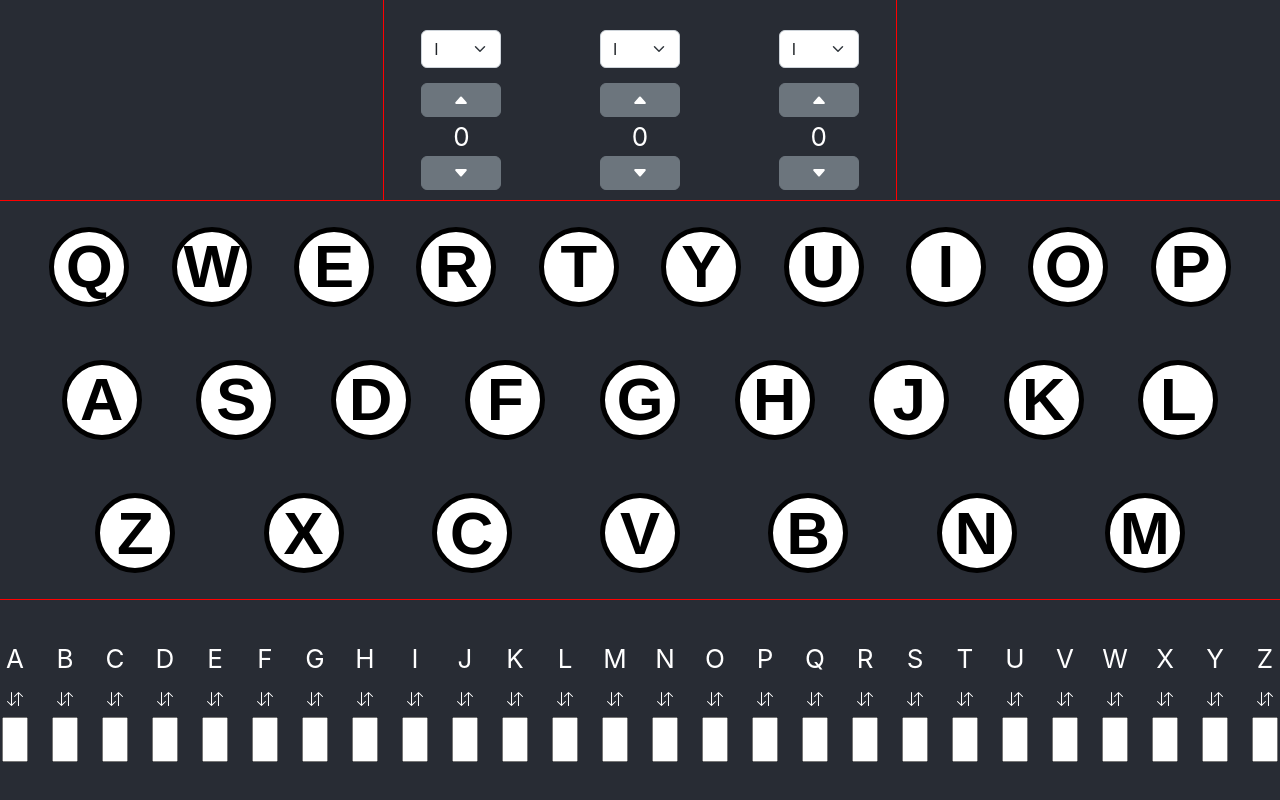
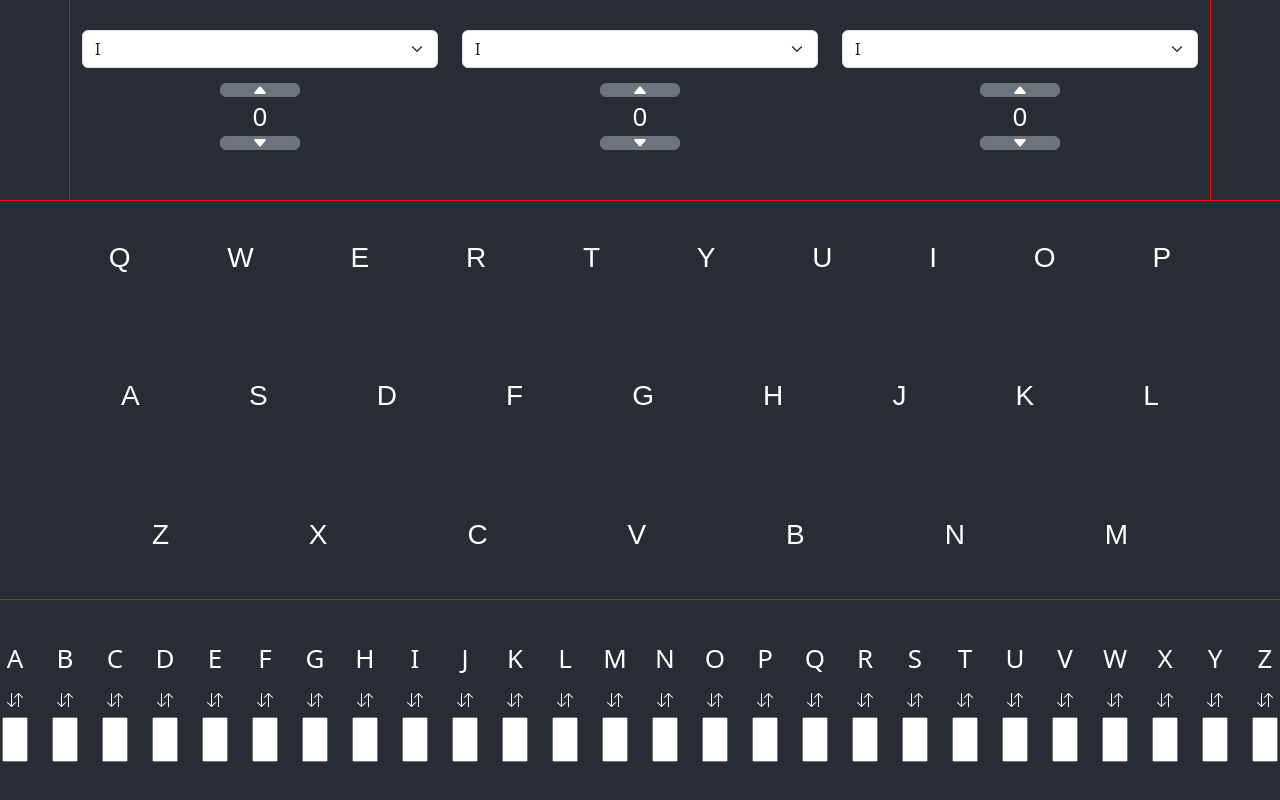
Before and after one commit to luishong07/Enigma-Replica, a React (Create React App) app: page / in a window 1280 px wide. Built offline with nearby package versions, Linux system fonts and the light colour scheme.

Commit message:
started reworking lampboard with built-in utility classes; spacing done

```diff
--- a/src/Lampboard.css
+++ b/src/Lampboard.css
@@ -2,10 +2,11 @@
 .base {
     /* border-radius: 10px; */
     background: #282c34;
-    display: flex;
+    /* display: flex; */
     height: 50vh;
-    flex-direction: column;
+    /* flex-direction: column; */
     font: 30px arial;
+    color: white;
 }
 
 .row {
@@ -33,9 +34,9 @@
     padding: 0;
     margin: 0;
     list-style: none;
-    display: flex;
-    align-items: center;
-    height: calc(50vh / 3);
+    /* display: flex; */
+    /* align-items: center; */
+    /* height: calc(50vh / 3); */
 }
 
 .flex-item {
--- a/src/Lampboard.tsx
+++ b/src/Lampboard.tsx
@@ -3,6 +3,7 @@ import Row from 'react-bootstrap/Row';
 import Col from 'react-bootstrap/Col';
 import './Lampboard.css'
 import { useEffect } from 'react';
+import { Stack } from 'react-bootstrap';
 
 interface Props {
     encryptedLetter: string,
@@ -20,30 +21,46 @@ const Lampboard: React.FC<Props> = ({ encryptedLetter, isKeyUp }: Props) => {
     }, [])
 
     return (
-
-        <Container fluid className="base">
-            <Row className="lamp-row">
-                {
-                    firstRow.map(e => {
-                        return <Col className={`flex-item ${(encryptedLetter === e && !isKeyUp) ? 'lit' : ""}`} as={"span"} key={e}>{e}</Col>
-                    })
-                }
-            </Row>
-            <Row className="lamp-row">
-                {
-                    secondRow.map(e => {
-                        return <Col className={`flex-item ${(encryptedLetter === e && !isKeyUp) ? 'lit' : ""}`} as={"span"} key={e}>{e}</Col>
-                    })
-                }
-            </Row>
-            <Row className="lamp-row">
-                {
-                    thirdRow.map(e => {
-                        return <Col className={`flex-item ${(encryptedLetter === e && !isKeyUp) ? 'lit' : ""}`} as={"span"} key={e}>{e}</Col>
-                    })
-                }
-            </Row>
+        <Container fluid className='base d-grid gap-3'>
+            <Stack className='lamp-row' direction='horizontal' >
+                {firstRow.map(e => {
+                    return <h3>{e}</h3>
+                })}
+            </Stack>
+            <Stack className='lamp-row' direction='horizontal' >
+                {secondRow.map(e => {
+                    return <h3>{e}</h3>
+                })}
+            </Stack>
+            <Stack className='lamp-row' direction='horizontal' >
+                {thirdRow.map(e => {
+                    return <h3>{e}</h3>
+                })}
+            </Stack>
         </Container>
+        // <Container fluid className="base">
+        //     <Row className="lamp-row">
+        //         {
+        //             firstRow.map(e => {
+        //                 return <Col className={`flex-item ${(encryptedLetter === e && !isKeyUp) ? 'lit' : ""}`} as={"span"} key={e}>{e}</Col>
+        //             })
+        //         }
+        //     </Row>
+        //     <Row className="lamp-row">
+        //         {
+        //             secondRow.map(e => {
+        //                 return <Col className={`flex-item ${(encryptedLetter === e && !isKeyUp) ? 'lit' : ""}`} as={"span"} key={e}>{e}</Col>
+        //             })
+        //         }
+        //     </Row>
+        //     <Row className="lamp-row">
+        //         {
+        //             thirdRow.map(e => {
+        //                 return <Col className={`flex-item ${(encryptedLetter === e && !isKeyUp) ? 'lit' : ""}`} as={"span"} key={e}>{e}</Col>
+        //             })
+        //         }
+        //     </Row>
+        // </Container>
     );
 }
 
--- a/src/index.tsx
+++ b/src/index.tsx
@@ -3,6 +3,7 @@ import ReactDOM from 'react-dom/client';
 import './index.css';
 import App from './App';
 import reportWebVitals from './reportWebVitals';
+import 'bootstrap/dist/css/bootstrap.min.css';
 
 const root = ReactDOM.createRoot(
   document.getElementById('root') as HTMLElement
```
